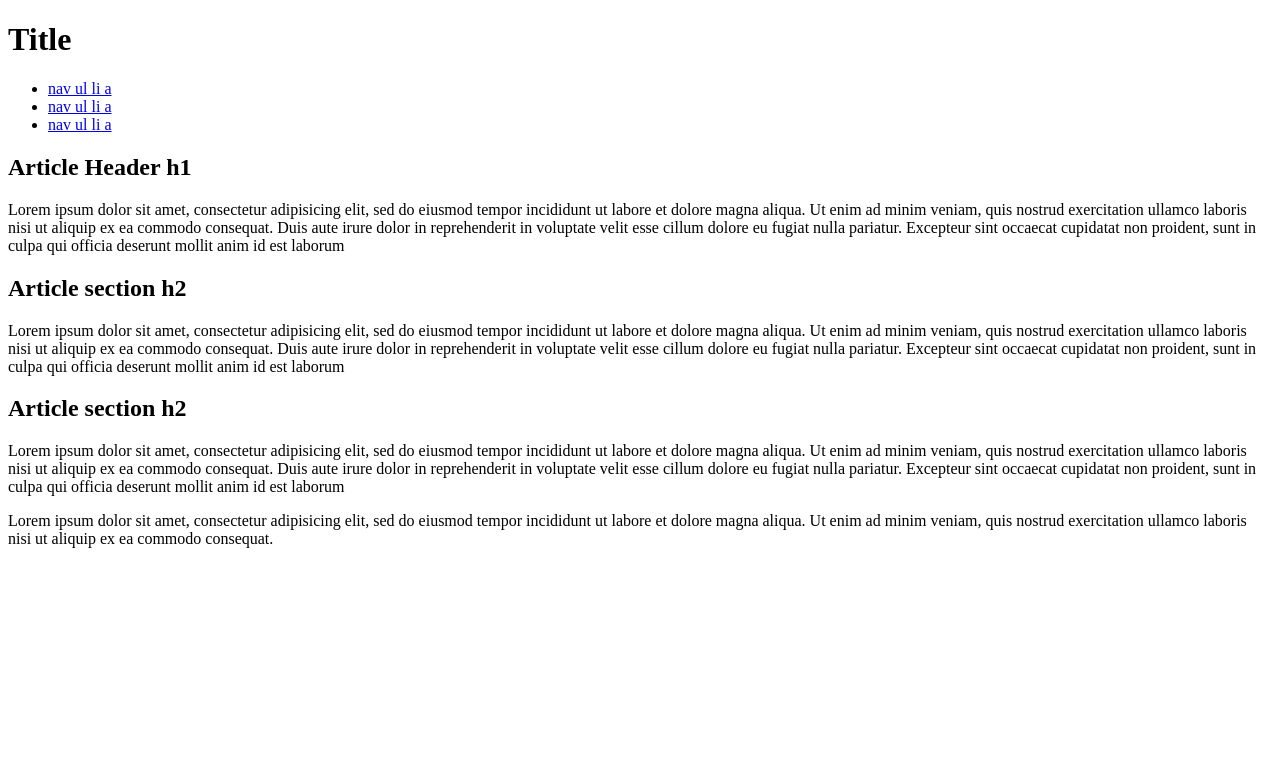
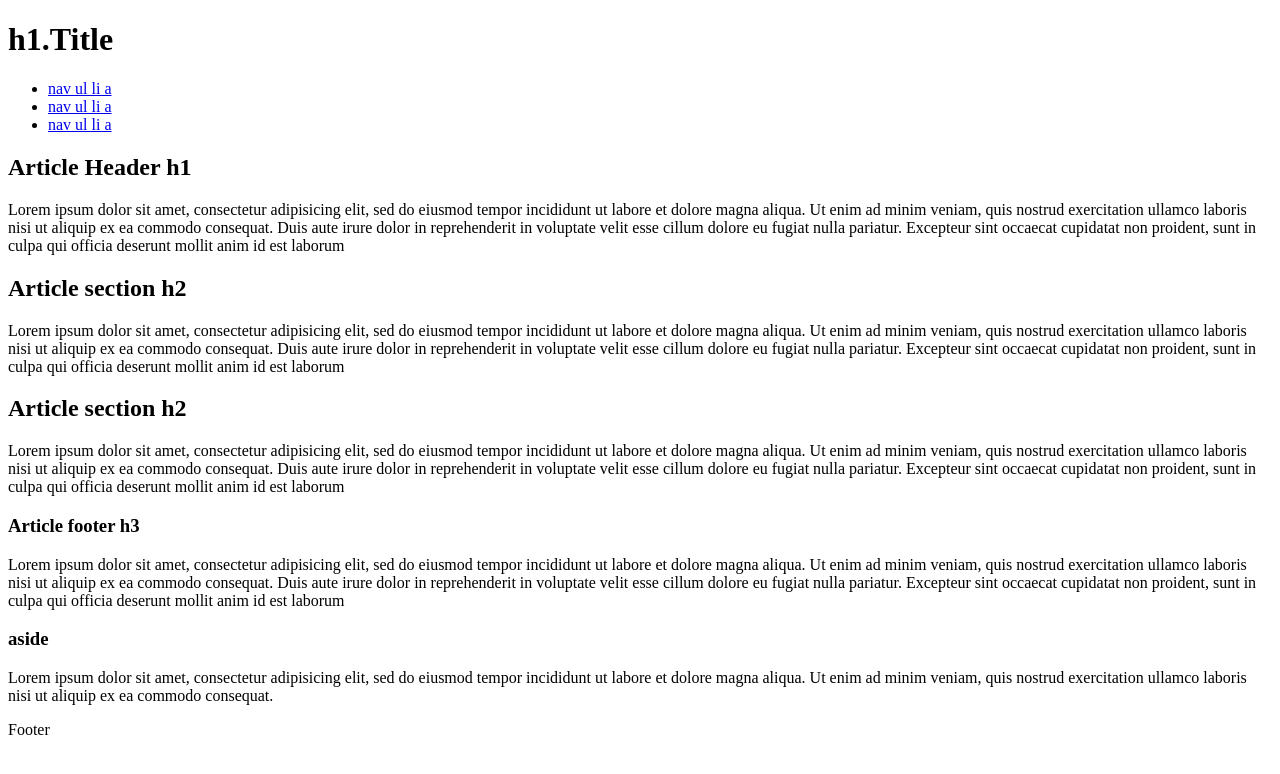
Before and after one commit to Eweline/teste-webresponsivo, a plain HTML site: page index.html in a window 1280 px wide. Drawn offline with Linux system fonts and the light colour scheme.

Commit message:
terminado html

```diff
--- a/index.html
+++ b/index.html
@@ -6,8 +6,9 @@
 	</head>
 
 	<body>
-		<header>
-			<h1>Title</h1>
+		<header id="header">
+			<div class="wrap">
+				<h1>h1.Title</h1>
 				<nav>
 					<ul>
 						<li><a href="#">nav ul li a</a></li>
@@ -15,8 +16,11 @@
 						<li><a href="#">nav ul li a</a></li>
 					</ul>
 				</nav>
+			</div>  <!-- fecha div class wrap -->
 		</header>
 
+		<div class="wrap">
+			<div class="content">
 				<article>
 					<header>
 						<h1>Article Header h1</h1>
@@ -33,10 +37,24 @@
 						<p>Lorem ipsum dolor sit amet, consectetur adipisicing elit, sed do eiusmod tempor incididunt ut labore et dolore magna aliqua. Ut enim ad minim veniam, quis nostrud exercitation ullamco laboris nisi ut aliquip ex ea commodo consequat. Duis aute irure dolor in reprehenderit in voluptate velit esse cillum dolore eu fugiat nulla pariatur. Excepteur sint occaecat cupidatat non proident, sunt in culpa qui officia deserunt mollit anim id est laborum</p>
 					</section>
 
+					<section>
+						<h3>Article footer h3</h3>
+						<p>Lorem ipsum dolor sit amet, consectetur adipisicing elit, sed do eiusmod tempor incididunt ut labore et dolore magna aliqua. Ut enim ad minim veniam, quis nostrud exercitation ullamco laboris nisi ut aliquip ex ea commodo consequat. Duis aute irure dolor in reprehenderit in voluptate velit esse cillum dolore eu fugiat nulla pariatur. Excepteur sint occaecat cupidatat non proident, sunt in culpa qui officia deserunt mollit anim id est laborum</p>
+					</section>
+
+				</article>
+
 				<aside>
+					<h3>aside</h3>
 					<p>Lorem ipsum dolor sit amet, consectetur adipisicing elit, sed do eiusmod tempor incididunt ut labore et dolore magna aliqua. Ut enim ad minim veniam, quis nostrud exercitation ullamco laboris nisi ut aliquip ex ea commodo consequat.</p>
 				</aside>
-		</article>
+
+			</div> <!-- fecha content -->
+		</div>  <!-- fecha div class wrap 2ª -->
+
+		<footer>
+			<p>Footer</p>
+		</footer>
 
 	</body>
 </html>
```
Lines whose indentation alone changed are shown as unchanged.
